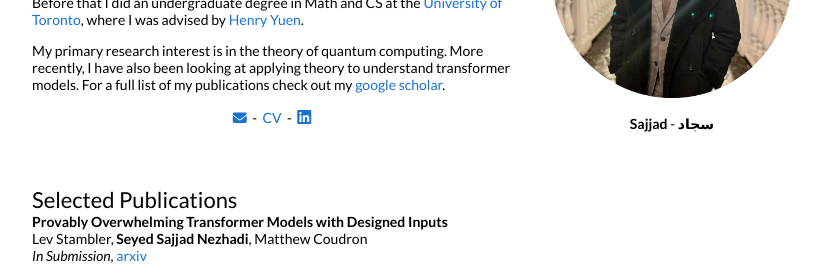
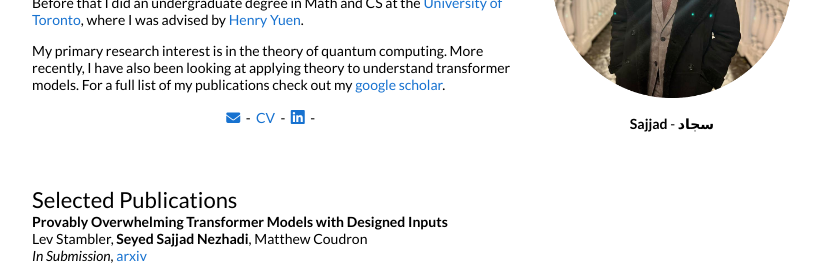
Before and after one commit to sajjad-nezhadi/sajjad-nezhadi.github.io, a Jekyll site: the page built from _posts/2025-02-02-AI.markdown, in a window 1280 px wide. Shown: the part 173-452 px from the top of the page, without its empty margins (228-1051 px from the left). Built offline with Jekyll 4.4.1, drawn with Linux system fonts in a browser that asks for light colours; nearby versions of some CDN libraries; a style sheet for code colours, icons or effects is not loaded.

Commit message:
Add files via upload

```diff
--- a/_layouts/default.html
+++ b/_layouts/default.html
@@ -44,7 +44,7 @@
               <p style="text-align:center">
                 <a href="mailto:sajjad@umd.edu"><i class="fas fa-envelope"></i></a> &nbsp;-&nbsp;
                 <a href="/pdfs/CV.pdf" download>CV</a> &nbsp;-&nbsp;
-                <a href="https://www.linkedin.com/in/seyedsajjadnezhadi/"><i class="fa fa-linkedin-square" style="font-size:16px"></i></a>
+                <a href="https://www.linkedin.com/in/seyedsajjadnezhadi/"><i class="fa fa-linkedin-square" style="font-size:16px"></i></a> &nbsp;-&nbsp;
                 <a href="https://scholar.google.ca/citations?user=LhRb2usAAAAJ&hl=en"><i class="ai ai-google-scholar-square ai-3x" style="font-size:16px"></i></a>
               </p>
             </td>
```
